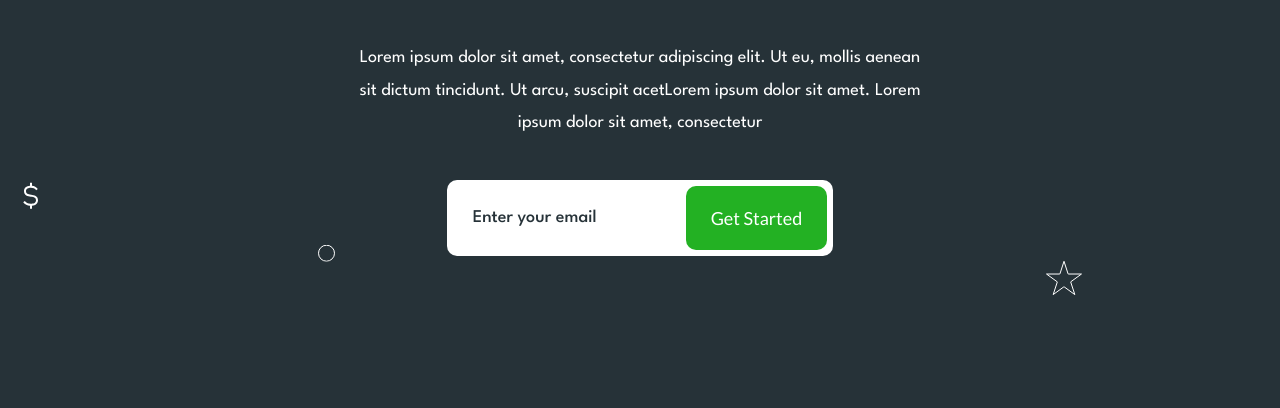
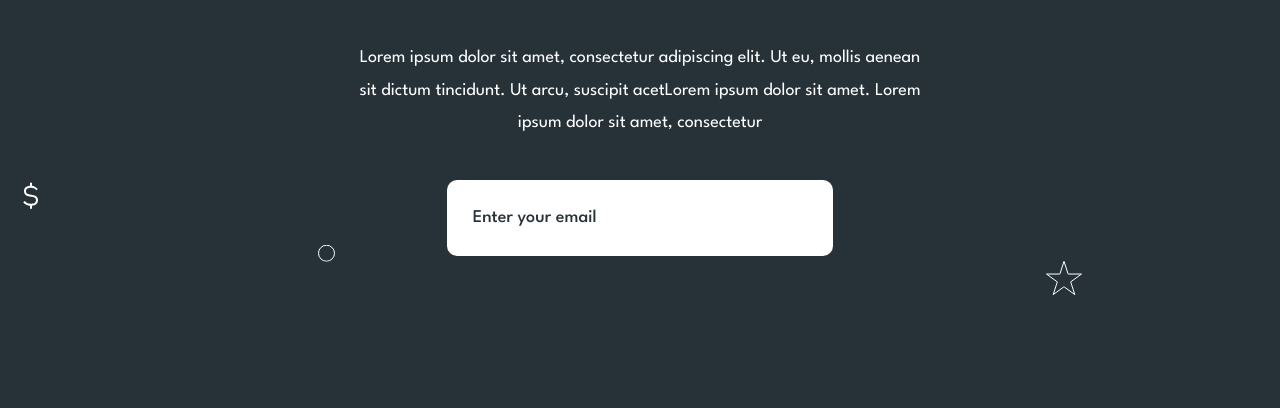
Before and after one commit to Rostyslav-Baryshok/FarmVest, a website built with webpack: page src/index.html in a window 1280 px wide. Shown: the part 355-763 px from the top of the page. Built offline with nearby package versions, Linux system fonts and the light colour scheme; files whose address does not match are found by name.

Commit message:
Update button.scss

```diff
--- a/src/scss/base/forms/button.scss
+++ b/src/scss/base/forms/button.scss
@@ -8,7 +8,7 @@
   display: inline-block;
   line-height: math.div(22, 18);
   padding: rem(21) rem(25);
-  background-color: #23b123;
+  // background-color: #23b123;
   border-radius: rem(10);
   height: 64px;
   transition: all 0.3s ease 0s;
```
